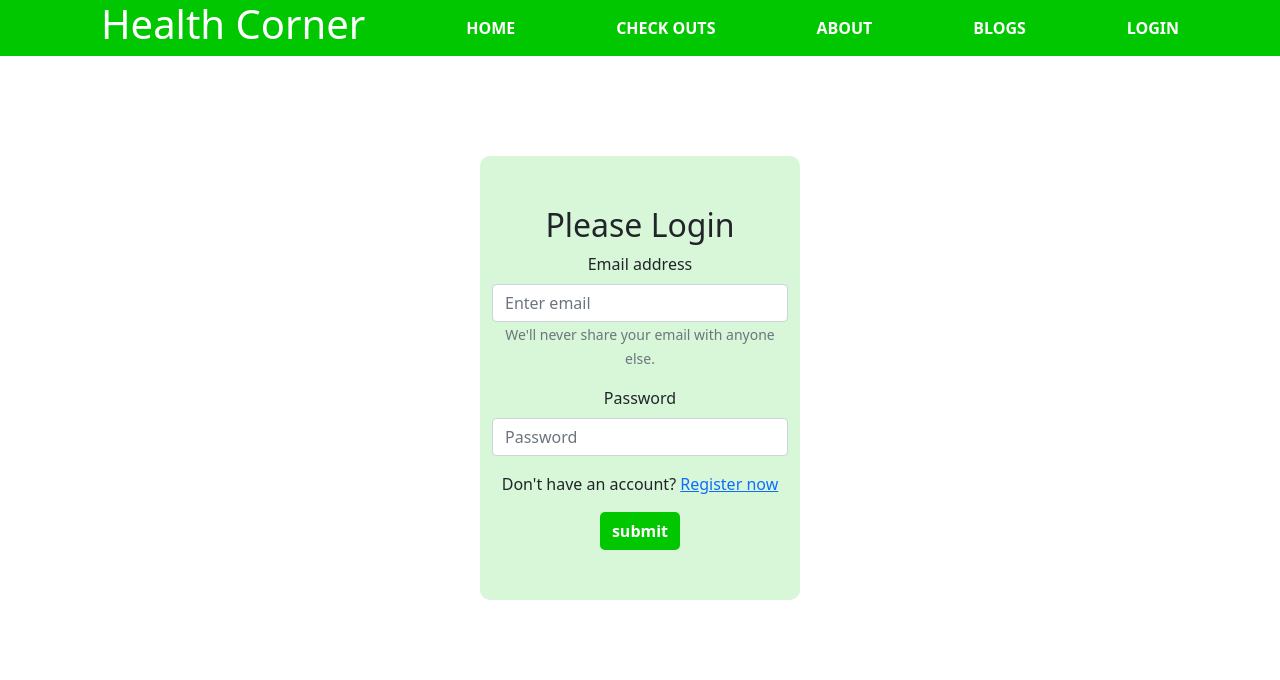
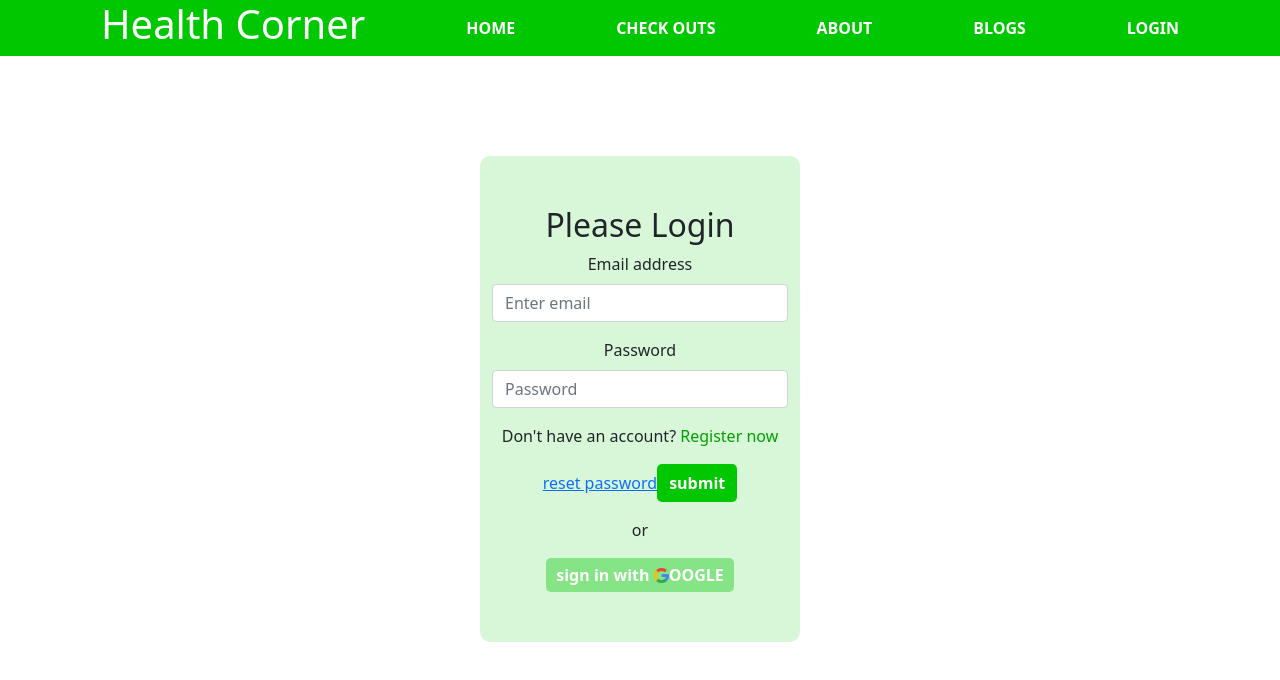
Before and after one commit to mh4bib/health-corner, a React (Create React App) app: page /login in a window 1280 px wide. Shown: the top 680 px of the page. Built offline with nearby package versions, Linux system fonts and the light colour scheme; no server answers.

Commit message:
google signin okk

```diff
--- a/src/component/Login/Login.js
+++ b/src/component/Login/Login.js
@@ -1,8 +1,10 @@
-import React, { useEffect, useRef } from "react";
+import { async } from "@firebase/util";
+import React, { useRef } from "react";
 import { Form } from "react-bootstrap";
-import { useSignInWithEmailAndPassword } from "react-firebase-hooks/auth";
-import { Link, Navigate, useLocation, useNavigate } from "react-router-dom";
+import { useSendPasswordResetEmail, useSignInWithEmailAndPassword } from "react-firebase-hooks/auth";
+import { Link, useLocation, useNavigate } from "react-router-dom";
 import auth from "../../firebase.init";
+import SigninWith from "../SigninWith/SigninWith";
 import './Login.css';
 
 const Login = () => {
@@ -14,20 +16,27 @@ const Login = () => {
   const [
     signInWithEmailAndPassword,
     user,
-    loading,
     error,
   ] = useSignInWithEmailAndPassword(auth);
+  const errorMesaage = <p style={{ color: "red" }}>{error?.message}</p>;
 
   const handleSubmit = event =>{
     event.preventDefault();
     const email = emailRef.current.value;
     const password = passwordRef.current.value;
 
-    signInWithEmailAndPassword(email, password)
-    // console.log(email, password, user, error);
-    .then( ()=> {
-      navigate(from, {replace: true})
-    })
+    signInWithEmailAndPassword(email, password);
+  }
+
+  const [sendPasswordResetEmail] = useSendPasswordResetEmail(auth);
+  const resetPassword = async() => {
+    const email = emailRef.current.value;
+    await sendPasswordResetEmail(email);
+    alert('Sent email');
+  }
+
+  if (user) {
+    navigate(from, { replace: true });
   }
   return (
     <div className="my-form container w-25">
@@ -36,18 +45,18 @@ const Login = () => {
         <Form.Group className="mb-3" controlId="formBasicEmail">
           <Form.Label>Email address</Form.Label>
           <Form.Control ref={emailRef} type="email" placeholder="Enter email" required/>
-          <Form.Text className="text-muted">
-            We'll never share your email with anyone else.
-          </Form.Text>
         </Form.Group>
 
         <Form.Group className="mb-3" controlId="formBasicPassword">
           <Form.Label>Password</Form.Label>
           <Form.Control ref={passwordRef} type="password" placeholder="Password" required/>
         </Form.Group>
-        <p>Don't have an account? <Link to={'/register'}> Register now</Link></p>
+        <p>Don't have an account? <Link style={{textDecoration:'none', color:'rgb(0, 160, 0)'}} to={'/register'}> Register now</Link></p>
+        <Link to={'/'} onClick={resetPassword}>reset password</Link>
         <button className="my-btn">submit</button>
+        {errorMesaage}
       </Form>
+        <SigninWith></SigninWith>
     </div>
   );
 };
--- a/src/component/Register/Register.js
+++ b/src/component/Register/Register.js
@@ -1,6 +1,6 @@
 import React, { useRef } from 'react';
 import { Form } from 'react-bootstrap';
-import { Link } from 'react-router-dom';
+import { Link, useLocation, useNavigate } from 'react-router-dom';
 import './Register.css';
 import { useCreateUserWithEmailAndPassword } from 'react-firebase-hooks/auth';
 import auth from '../../firebase.init';
@@ -9,6 +9,9 @@ import auth from '../../firebase.init';
 const Register = () => {
     const emailRef = useRef('');
     const passwordRef = useRef('');
+    const navigate = useNavigate();
+    const location = useLocation();
+    let from = location.state?.from?.pathname || "/";
     const [
         createUserWithEmailAndPassword,
         user,
@@ -22,6 +25,9 @@ const Register = () => {
       const password = passwordRef.current.value;
       createUserWithEmailAndPassword(email, password);
     }
+    if (user) {
+      navigate(from, { replace: true });
+    }
     return (
         <div className="my-form container w-25">
             <h2>Please Register</h2>
@@ -34,16 +40,13 @@ const Register = () => {
         <Form.Group className="mb-3" controlId="formBasicEmail">
           <Form.Label>Email address</Form.Label>
           <Form.Control ref={emailRef} type="email" placeholder="Enter email" />
-          <Form.Text className="text-muted">
-            We'll never share your email with anyone else.
-          </Form.Text>
         </Form.Group>
 
         <Form.Group className="mb-3" controlId="formBasicPassword">
           <Form.Label>Password</Form.Label>
           <Form.Control ref={passwordRef} type="password" placeholder="Password" />
         </Form.Group>
-        <p>Already have an account? <Link to={'/login'}> Login now</Link></p>
+        <p>Already have an account? <Link style={{textDecoration:'none', color:'rgb(0, 160, 0)'}} to={'/login'}> Login now</Link></p>
         <button className="my-btn">submit</button>
       </Form>
     </div>
--- /dev/null
+++ b/src/component/SigninWith/SigninWith.css
@@ -0,0 +1,11 @@
+.google-signin{
+    background-color: rgba(0, 199, 0, 0.386);
+    color: white;
+    font-weight: 700;
+    border: none;
+    border-radius: 5px;
+    padding: 5px 10px;
+}
+.google-signin:hover{
+    background-color: rgba(2, 234, 2, 0.601);
+}
--- /dev/null
+++ b/src/component/SigninWith/SigninWith.js
@@ -0,0 +1,32 @@
+import React from "react";
+import "./SigninWith.css";
+import google from "../../google.png";
+import { useSignInWithGoogle } from "react-firebase-hooks/auth";
+import auth from "../../firebase.init";
+import { useLocation, useNavigate } from "react-router-dom";
+
+const SigninWith = () => {
+  const [signInWithGoogle, user, error] = useSignInWithGoogle(auth);
+  const errorMesaage = <p style={{ color: "red" }}>{error?.message}</p>;
+
+  const navigate = useNavigate();
+  const location = useLocation();
+  let from = location.state?.from?.pathname || "/";
+
+  if (user) {
+    navigate(from, { replace: true });
+  }
+
+  return (
+    <div>
+      <p>or</p>
+      {errorMesaage}
+      <button onClick={() => signInWithGoogle()} className="google-signin">
+        sign in with <img className="mb-1" src={google} alt="" />
+        OOGLE
+      </button>
+    </div>
+  );
+};
+
+export default SigninWith;
```
Also changed, not shown: src/component/Login/Login.css (line endings or trailing spaces), src/google.png (added).
